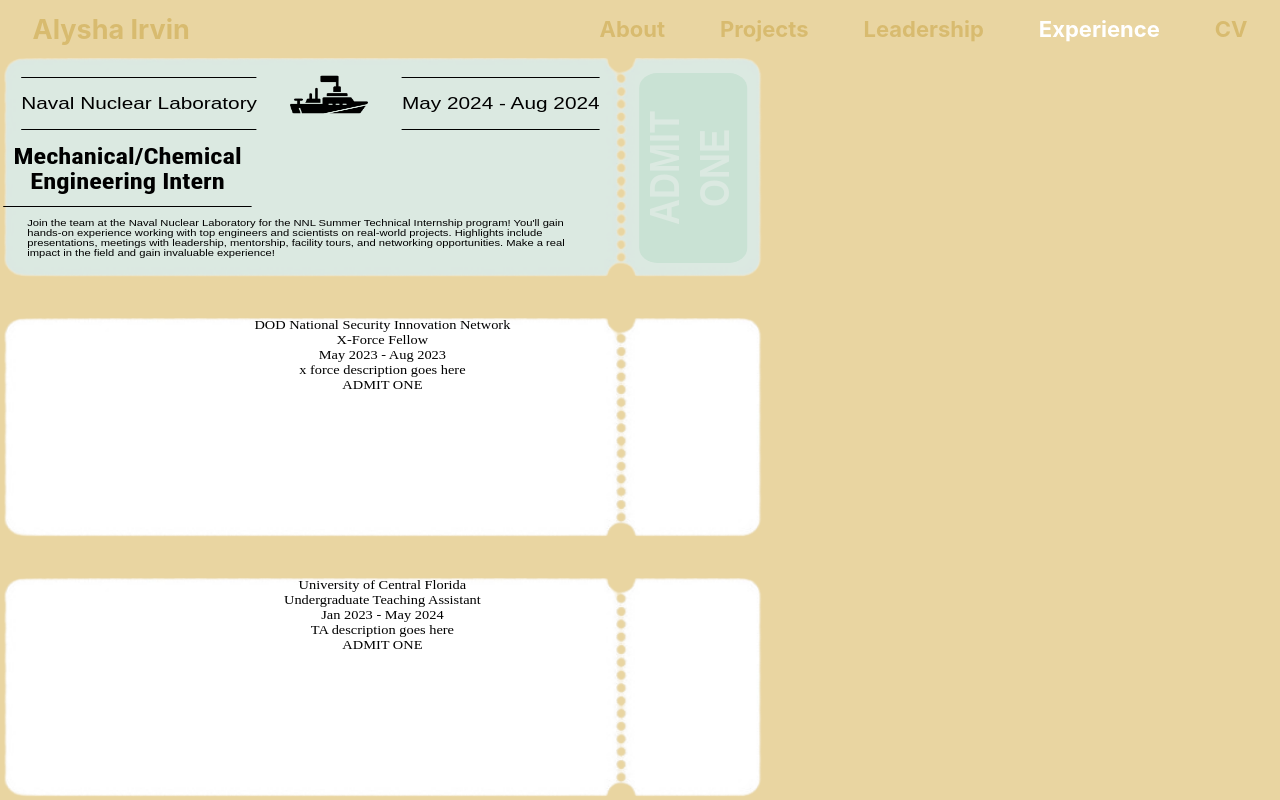
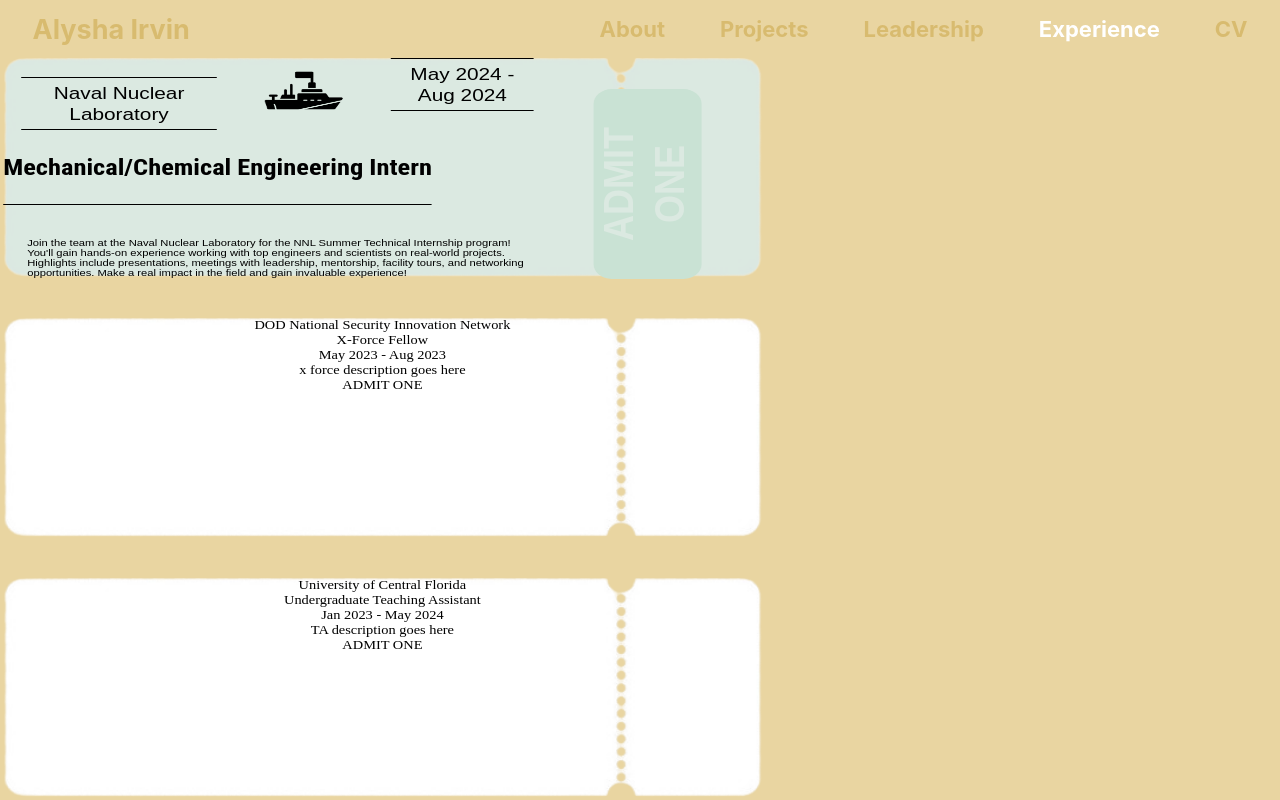
Before and after one commit to alyirvin/alyirvin.github.io, a React (Create React App) app: page /experience in a window 1280 px wide. Shown: the top 800 px of the page. Built offline with nearby package versions, Linux system fonts and the light colour scheme.

Commit message:
adjust location styling

```diff
--- a/src/styles.css
+++ b/src/styles.css
@@ -1298,19 +1298,19 @@
 }
 
 @import url('https://fonts.googleapis.com/css2?family=Montserrat:wght@300;700&display=swap');
+@import url('https://fonts.googleapis.com/css2?family=Roboto+Condensed:wght@700&display=swap');
 
-.expTicket#navy
-{
+.expTicket#navy {
   background-image: url("./expImgs/navyTicket.png") !important;
   display: grid;
   grid-template-areas:
-    "company icon years"
-    "title title admit"
-    "desc desc desc";
-  grid-template-rows: 1fr 2fr 1fr;
-  grid-template-columns: auto 1fr auto;
-  align-items: center;
-  justify-items: center;
+    "company icon years ."
+    "title title title admit"
+    "desc desc desc .";
+  grid-template-rows: auto 1fr auto;
+  grid-template-columns: auto auto auto 1fr;
+  align-items: start;
+  justify-items: start;
   font-family: 'Montserrat', sans-serif;
 }
 
@@ -1329,37 +1329,30 @@
 #navy .exp-icon {
   grid-area: icon;
   justify-self: center;
-  align-self: center;
+  align-self: start;
   background: url('./expImgs/ship.png') no-repeat center;
   width: 65px;
   height: 65px;
   background-size: cover;
 }
 
-@import url('https://fonts.googleapis.com/css2?family=Roboto+Condensed:wght@700&display=swap');
-
 #navy .exp-title {
   grid-area: title;
   font-size: 16.5pt;
-  margin-right: 125px;
   font-weight: bold;
   border-bottom: 1px solid black;
   height: 75px;
-  margin-right: 125px;
   display: flex;
   align-items: center;
-  margin-top: -20px;
   font-family: 'Roboto Condensed', sans-serif !important;
 }
 
 #navy .exp-years {
   grid-area: years;
   justify-self: end;
-  margin: 19px 135px 0 0;
   font-size: 13pt;
   border-bottom: 1px solid black;
   border-top: 1px solid black;
-  height: 40px;
   height: 53px;
   display: flex;
   align-items: center;
@@ -1368,7 +1361,7 @@
 #navy .exp-desc {
   grid-area: desc;
   justify-self: start;
-  margin: -30px 140px 0 20px;
+  margin: 0 0 0 20px;
   font-size: 7pt;
   text-align: left;
 }
@@ -1381,8 +1374,8 @@
   font-size: 27pt;
   font-weight: 700;
   height: 90px;
-  justify-self: end;
+  justify-self: center;
+  align-self: center;
   transform: rotate(-90deg);
   width: 190px;
-  margin: -22px -38px 0 0;
 }
```
